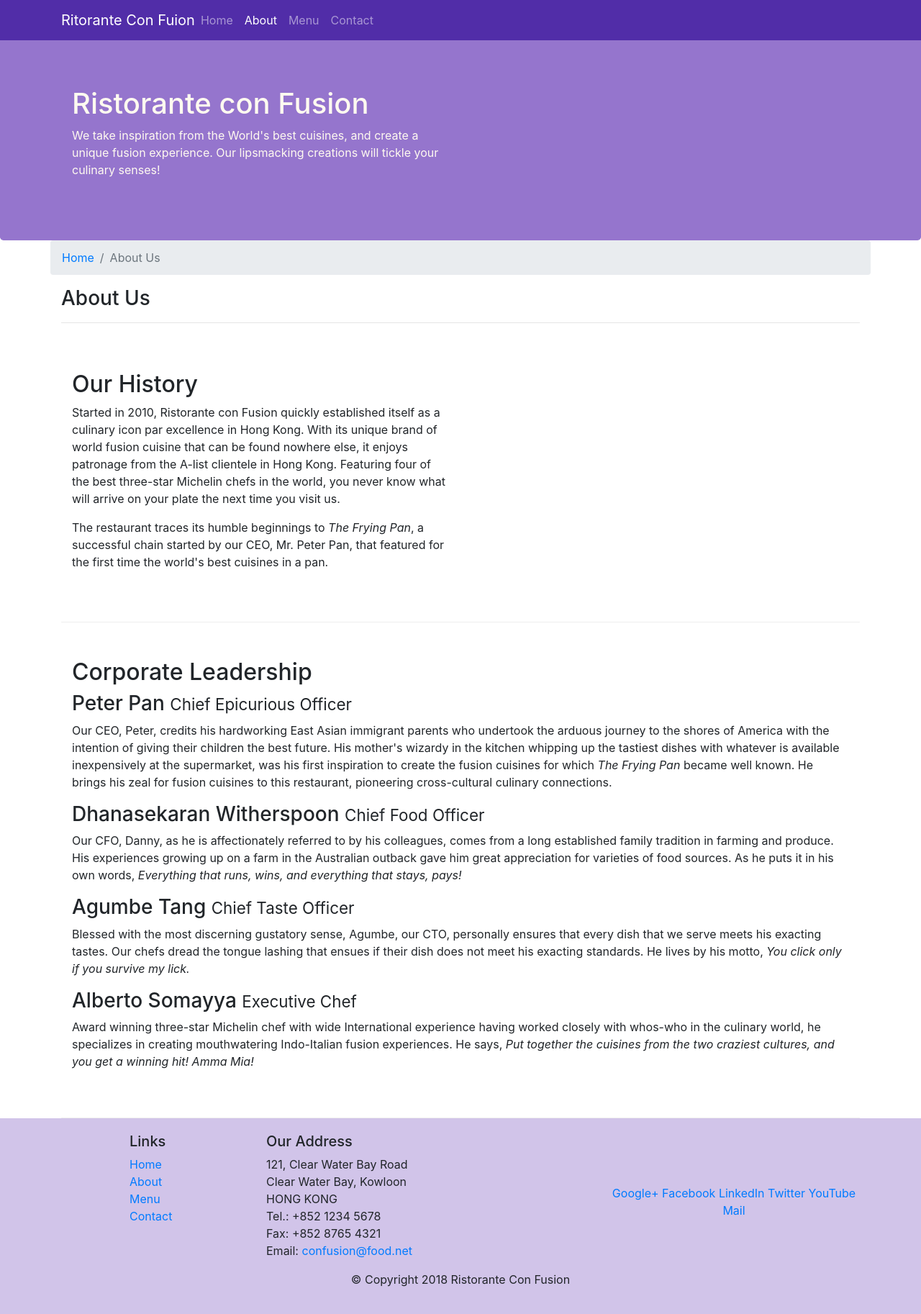
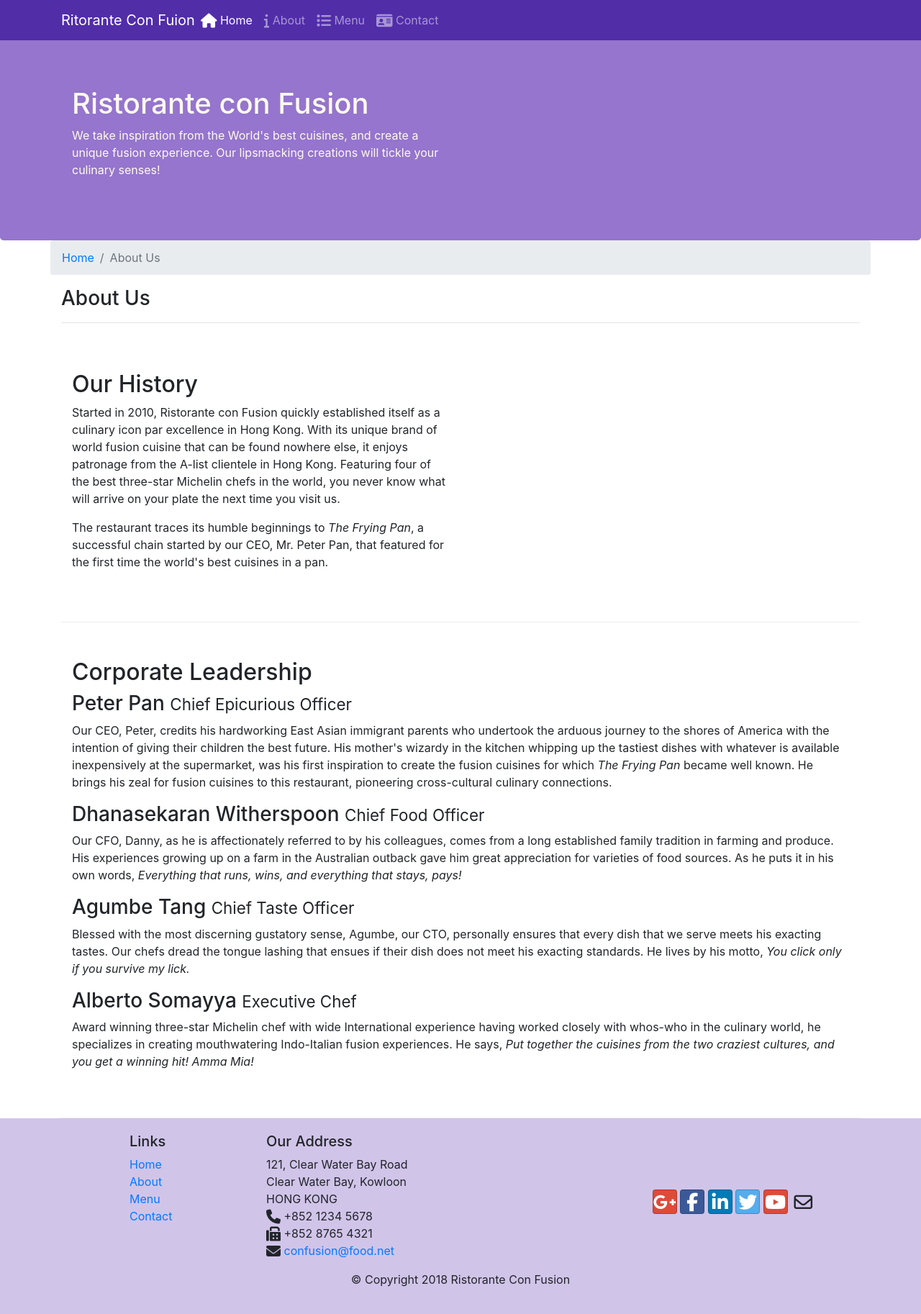
Before and after one commit to MichaelSsSs88/WebFullStackJavaScript, a website: page WebCoursera/conFusion/aboutus.html in a window 1280 px wide. Shown: the whole page at 72% size. Drawn offline with nearby package versions, Linux system fonts and the light colour scheme.

Commit message:
message, icon fonts

```diff
--- a/WebCoursera/conFusion/aboutus.html
+++ b/WebCoursera/conFusion/aboutus.html
@@ -2,10 +2,16 @@
 <html lang="en">
 
 <head>
+    <meta charset="utf-8">
+    <meta name="viewport" content="width=device-width, initial-scale=1, shrink-to-fit=no">
+    <meta http-equiv="x-ua-compatible" content="ie=edge">
     <link rel="stylesheet" href="https://stackpath.bootstrapcdn.com/bootstrap/4.3.1/css/bootstrap.min.css" integrity="sha384-ggOyR0iXCbMQv3Xipma34MD+dH/1fQ784/j6cY/iJTQUOhcWr7x9JvoRxT2MZw1T" crossorigin="anonymous">
 
     <link rel="stylesheet" href="node_modules/bootstrap/dist/css/bootstrap.min.css">
+    <link rel="stylesheet" href="node_modules/font-awesome/css/font-awesome.min.css">
+    <link rel="stylesheet" href="node_modules/bootstrap-social/bootstrap-social.css">
     <link rel="stylesheet" href="css/styles.css">
+    <script src="https://kit.fontawesome.com/3d03439956.js" crossorigin="anonymous"></script>
     <title>Ristorante Con Fusion: About Us</title>
 
 
@@ -21,10 +27,10 @@
             <a class="navbar-brand mr-auto" href="#">Ritorante Con Fuion</a>
             <div class="collapse navbar-collapse" id="NavBar">
                 <ul class="navbar-nav mr-auto">
-                    <li class="nav-item "><a class="nav-link" href="index.html">Home</a></li>
-                    <li class="nav-item active"><a class="nav-link" href="aboutus.html">About</a></li>
-                    <li class="nav-item "><a class="nav-link" href="">Menu</a></li>
-                    <li class="nav-item "><a class="nav-link" href="">Contact</a></li>
+                    <li class="nav-item active"><a class="nav-link" href="index.html"><span class="fa fa-home fa-lg"></span> Home</a></li>
+                    <li class="nav-item "><a class="nav-link" href="aboutus.html"><span class="fa fa-info fa-lg"></span> About</a></li>
+                    <li class="nav-item "><a class="nav-link" href=""><span class="fa fa-list fa-lg"></span> Menu</a></li>
+                    <li class="nav-item "><a class="nav-link" href=""><span class="fa fa-id-card fa-lg"></span> Contact</a></li>
                 </ul>
             </div>
 
@@ -114,19 +120,19 @@
 		              121, Clear Water Bay Road<br>
 		              Clear Water Bay, Kowloon<br>
 		              HONG KONG<br>
-		              Tel.: +852 1234 5678<br>
-		              Fax: +852 8765 4321<br>
-		              Email: <a href="mailto:confusion@food.net">confusion@food.net</a>
+		              <i class="fa fa-phone fa-lg"></i> +852 1234 5678<br>
+		              <i class="fa fa-fax fa-lg"></i> +852 8765 4321<br>
+		              <i class="fa fa-envelope fa-lg"></i> <a href="mailto:confusion@food.net">confusion@food.net</a>
 		           </address>
                 </div>
                 <div class="col-12 col-sm-4 align-self-center">
                     <div class="text-center">
-                        <a href="http://google.com/+">Google+</a>
-                        <a href="http://www.facebook.com/profile.php?id=">Facebook</a>
-                        <a href="http://www.linkedin.com/in/">LinkedIn</a>
-                        <a href="http://twitter.com/">Twitter</a>
-                        <a href="http://youtube.com/">YouTube</a>
-                        <a href="mailto:">Mail</a>
+                        <a class="btn btn-social-icon btn-google" href="http://google.com/+"><i class="fa fa-google-plus fa-lg"></i></a>
+                        <a class="btn btn-social-icon btn-facebook" href="http://www.facebook.com/profile.php?id="><i class="fa fa-facebook fa-lg"></i></a>
+                        <a class="btn btn-social-icon btn-linkedin" href="http://www.linkedin.com/in/"><i class="fa fa-linkedin fa-lg"></i></a>
+                        <a class="btn btn-social-icon btn-twitter" href="http://twitter.com/"><i class="fa fa-twitter fa-lg"></i></a>
+                        <a class="btn btn-social-icon btn-google" href="http://youtube.com/"><i class="fa fa-youtube fa-lg"></i></a>
+                        <a class="btn btn-social-icon" href="mailto:"><i class="fa fa-envelope-o fa-lg"></i></a>
                     </div>
                 </div>
             </div>
--- a/WebCoursera/conFusion/css/styles.css
+++ b/WebCoursera/conFusion/css/styles.css
@@ -35,4 +35,5 @@ body {
 
 .navbar-dark {
     background-color: #512da8;
+    /*background-color: transparent !important;*/
 }
--- a/WebCoursera/conFusion/package.json
+++ b/WebCoursera/conFusion/package.json
@@ -15,6 +15,8 @@
   },
   "dependencies": {
     "bootstrap": "^4.6.0",
+    "bootstrap-social": "^5.1.1",
+    "font-awesome": "^4.7.0",
     "jquery": "^3.6.0"
   }
 }
```
Also changed, not shown: WebCoursera/conFusion/index.html (+16 -13 lines), 1 other file.
